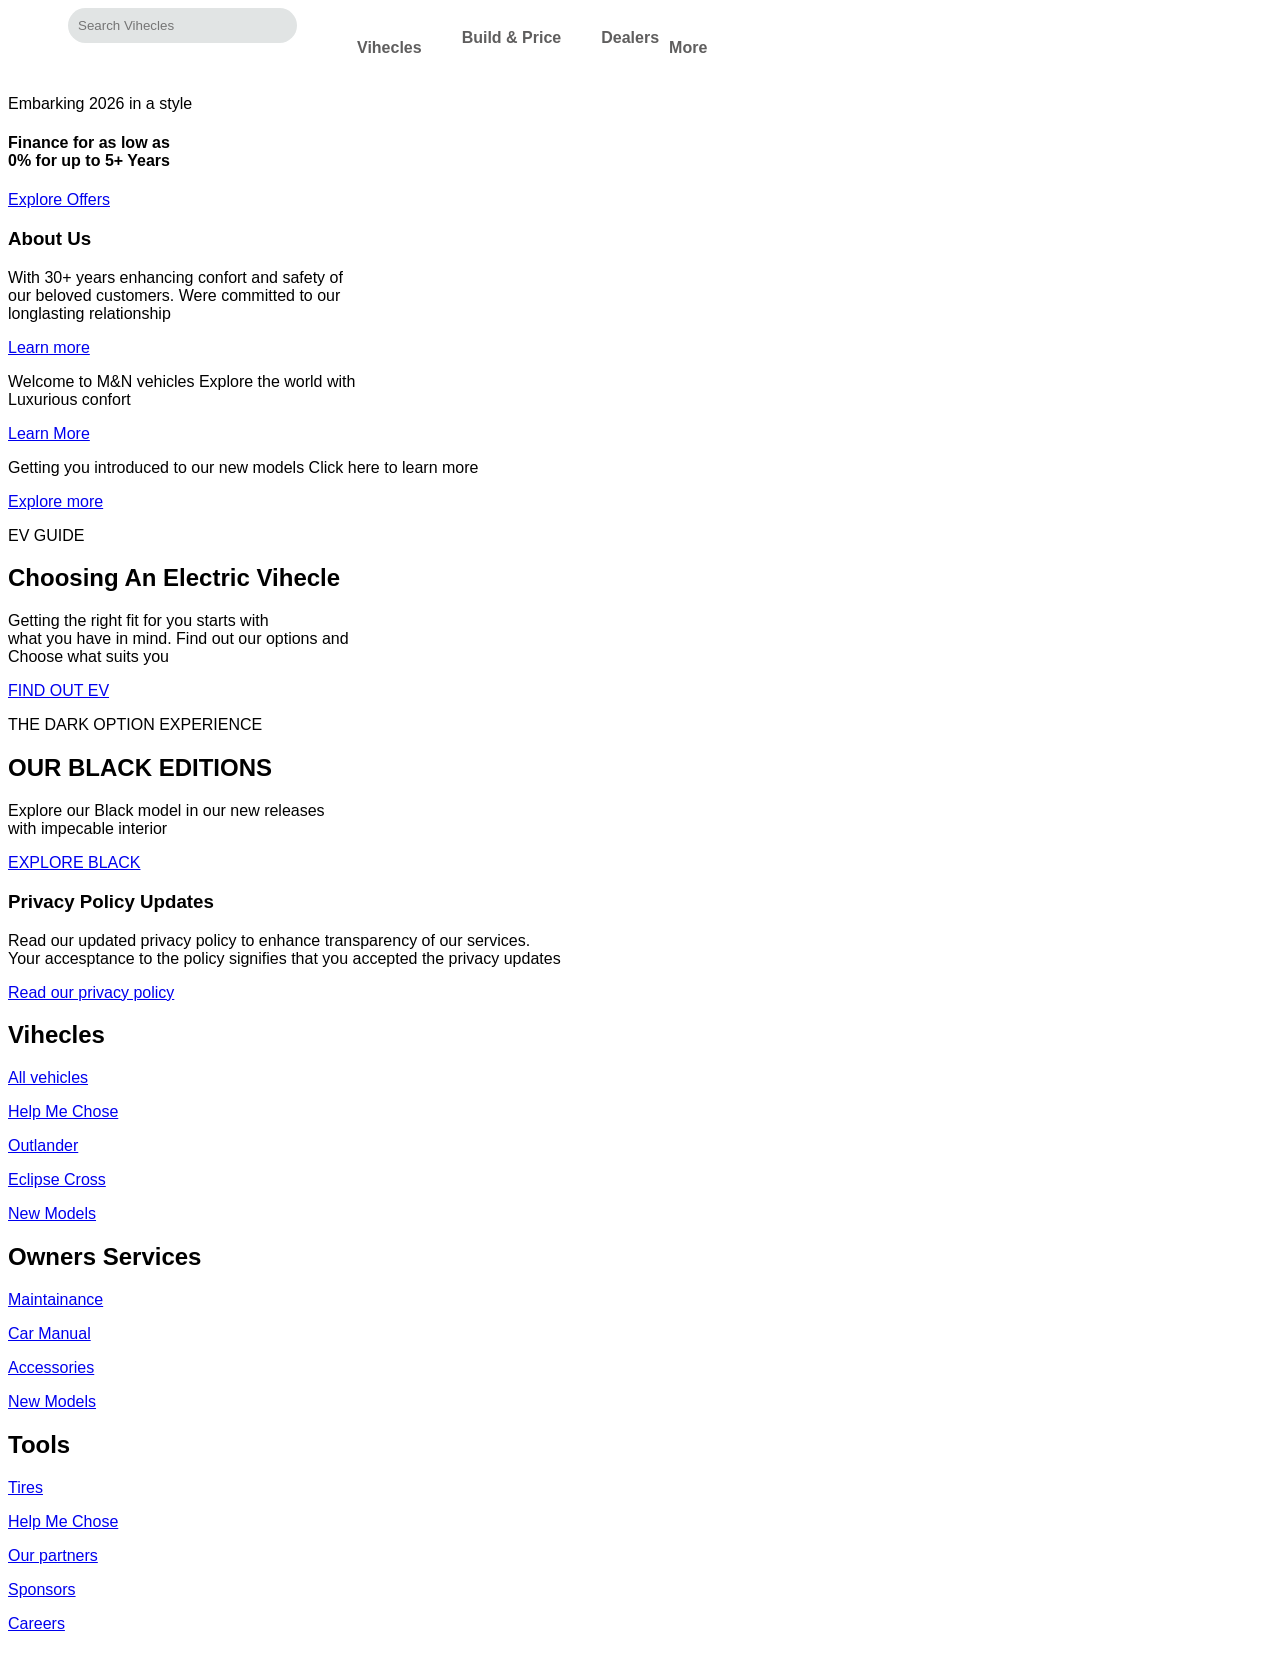
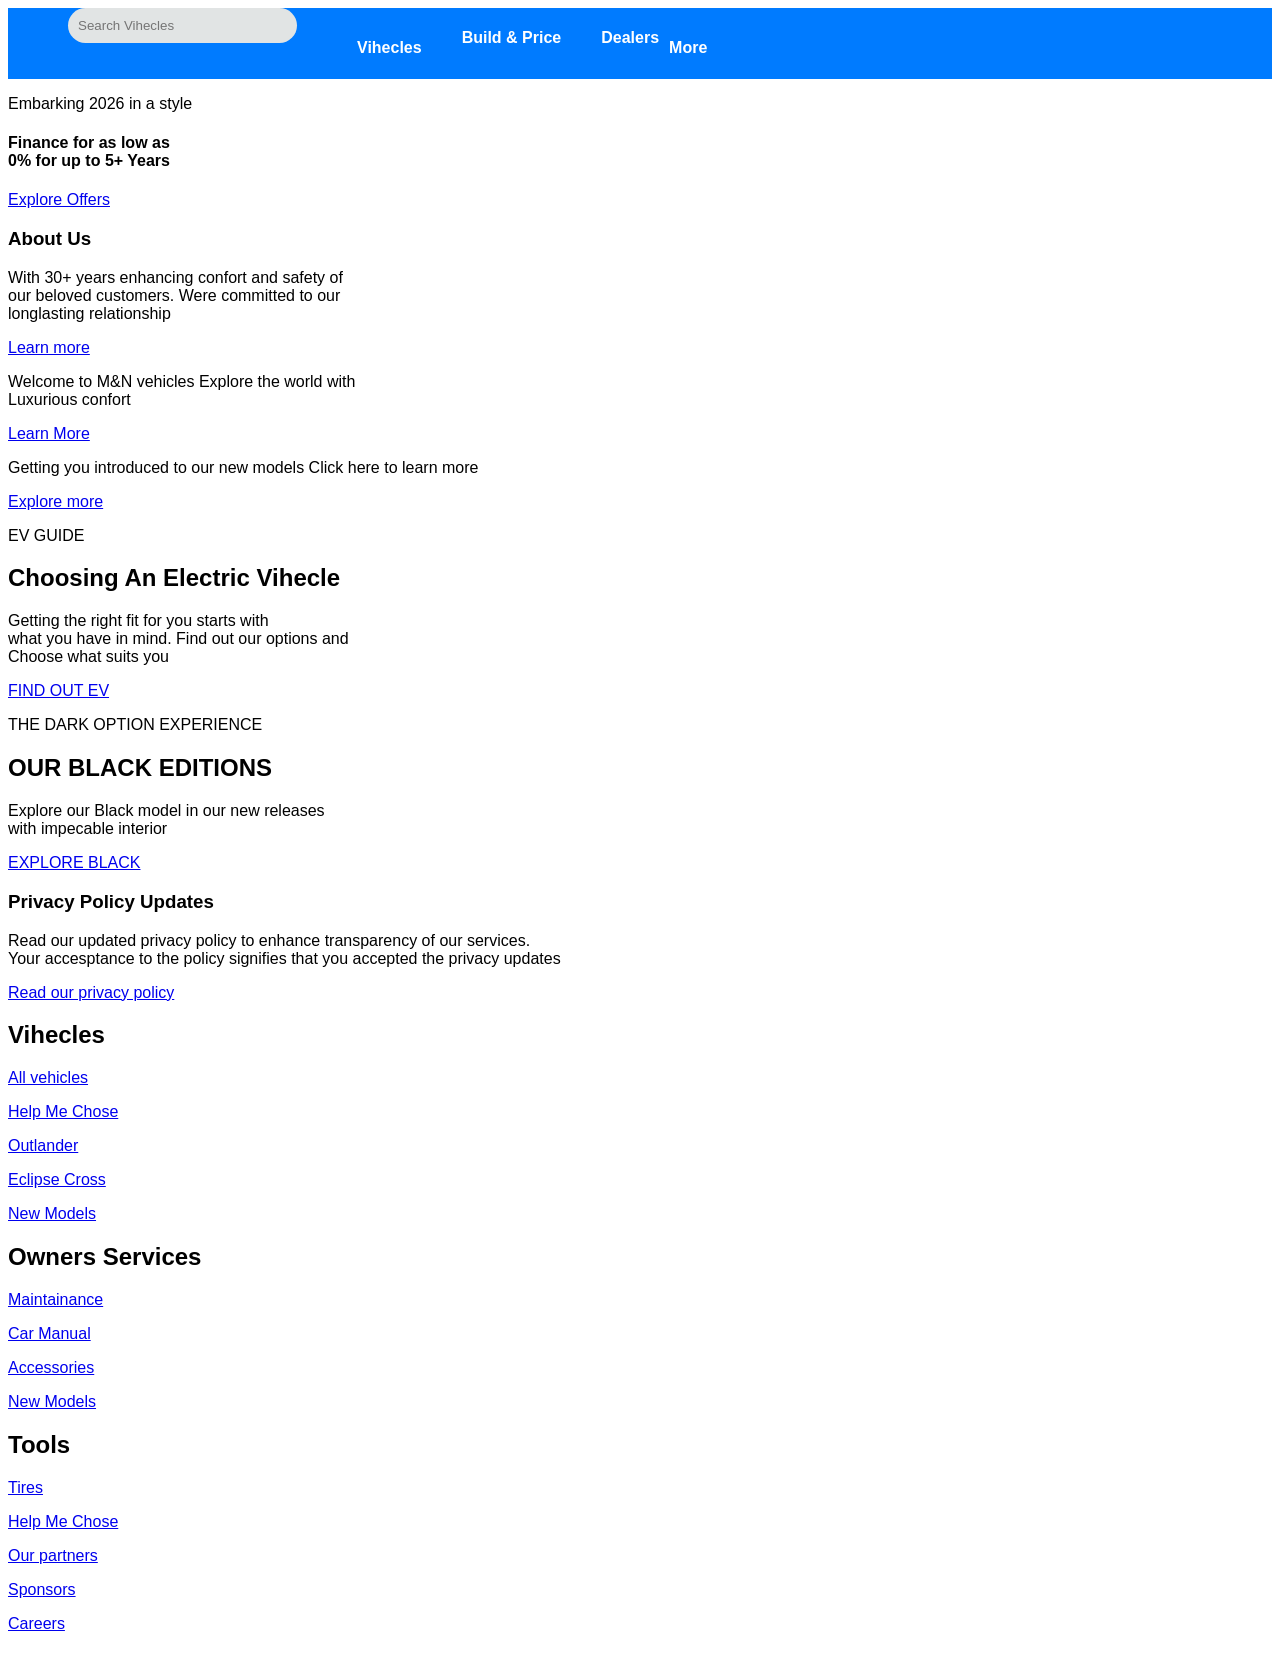

Nav bar

--- a/src/CarDealership.CSS
+++ b/src/CarDealership.CSS
@@ -22,6 +22,8 @@ body{
     left: 0;
     gap: 10px;
     padding-bottom:10 px;
+    background: #007bff;
+    
 
 
     
@@ -46,7 +48,7 @@ body{
 }
 .section1 a{
     text-decoration: none;
-    color: rgb(95, 94, 94);
+    color: white;
 }
 
 
@@ -63,10 +65,10 @@ body{
 
 .menu{
     margin-right:50px ;
-
     margin-top: 19px; 
     position: relative;
     display: inline-block;
+    color: white;
 
 }
 
@@ -244,7 +246,7 @@ body{
 
 #buildBtn{
     
-    font-size: x-large;
+    font-size: large;
     border: none;
     background: none;
     font-weight: bolder;
@@ -257,7 +259,7 @@ body{
     padding-right: 15px;
     padding-left: 15px;
 
-    font-weight: bolder;
+
     transition: 0.1s ease;
 
     cursor: pointer;
@@ -334,7 +336,7 @@ body{
 
 
 #dealersBtn{
-    font-size: x-large;
+    font-size: large;
     border: none;
     margin-right: 20px;
     margin-bottom: 10px;
